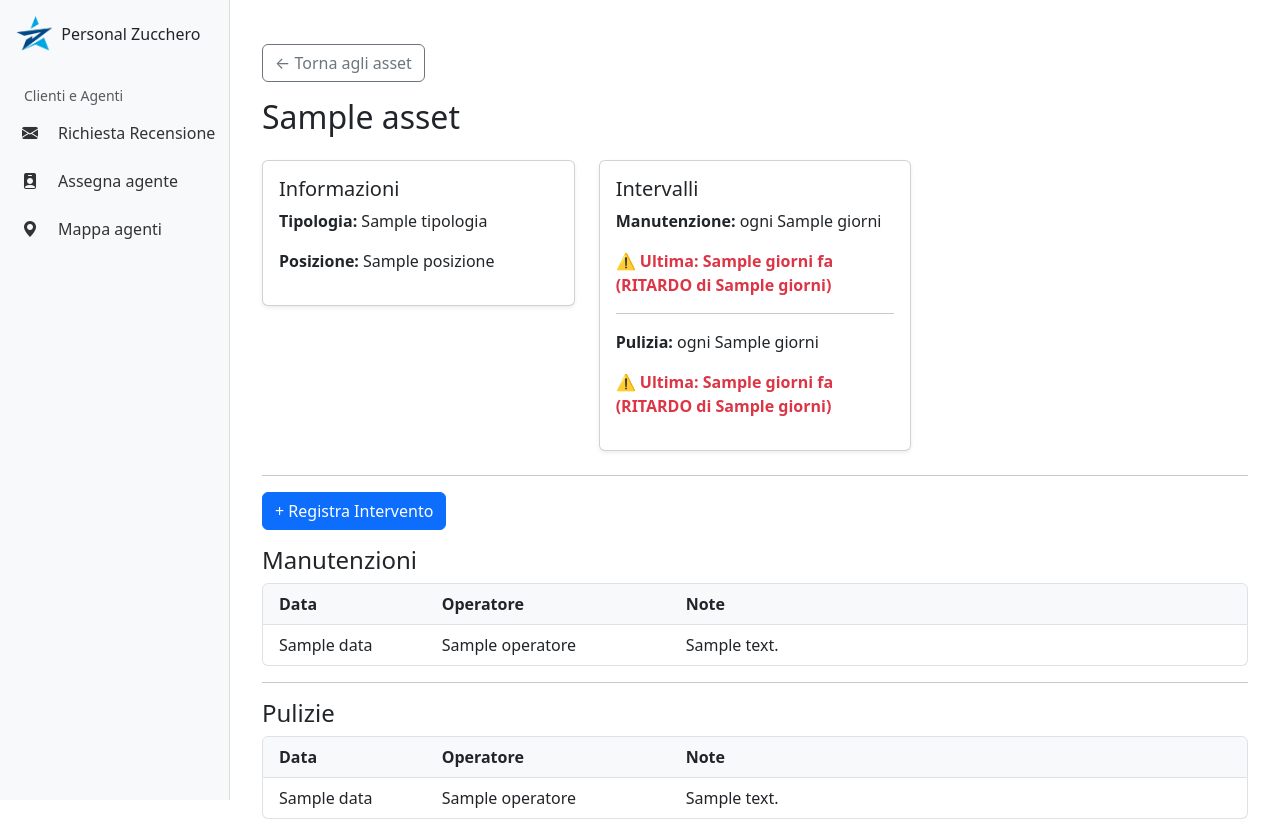
After one commit to Nicolas-Personal-Zucchero/PZ-Web-Dashboard, a Flask app: template app/templates/wip/asset_dettaglio.html in a window 1280 px wide. The commit adds this page. Run offline with Flask 3, Linux system fonts and the light colour scheme; the template is opened without the code that fills it: most values are stand-ins (such as "Sample title", 1, 10 or a date in 2020).

Commit message:
first implementation of asset detail

```diff
--- a/app/templates/wip/asset.html
+++ b/app/templates/wip/asset.html
@@ -84,7 +84,7 @@
                     <td>{{ e.intervallo_manutenzione }}</td>
                     <td>{{ e.intervallo_pulizia }}</td>
                     <td class="text-end">
-                        <a href="www.google.com" class="btn btn-primary btn-sm">Apri</a>
+                        <a href="/wip/asset/{{ e.id }}" class="btn btn-primary btn-sm">Apri</a>
                     </td>
                     <td class="text-end">
                         <form method="POST" action="/wip/asset/elimina" onsubmit="return confirm('Sei sicuro di voler eliminare questo asset?');">
--- /dev/null
+++ b/app/templates/wip/asset_dettaglio.html
@@ -0,0 +1,173 @@
+{% extends "base.html" %}
+{% block title %}Dettaglio Asset{% endblock %}
+
+{% block content %}
+<div class="container mt-4">
+
+    <a href="/wip/asset" class="btn btn-outline-secondary mb-3">← Torna agli asset</a>
+
+    <h2 class="mb-4">{{ asset.nome }}</h2>
+
+    <div class="row mb-4">
+        <div class="col-md-4">
+            <div class="card shadow-sm">
+                <div class="card-body">
+                    <h5 class="card-title">Informazioni</h5>
+                    <p><strong>Tipologia:</strong> {{ asset.tipologia }}</p>
+                    <p><strong>Posizione:</strong> {{ asset.posizione }}</p>
+                </div>
+            </div>
+        </div>
+
+        <div class="col-md-4">
+            <div class="card shadow-sm">
+                <div class="card-body">
+                    <h5 class="card-title">Intervalli</h5>
+
+                    <!-- MANUTENZIONE -->
+                    <p><strong>Manutenzione:</strong> ogni {{ asset.intervallo_manutenzione }} giorni</p>
+                    {% if giorni_dalla_manutenzione is not none %}
+                        {% if giorni_ritardo_manutenzione %}
+                            <p class="text-danger fw-semibold">
+                                ⚠️ Ultima: {{ giorni_dalla_manutenzione }} giorni fa
+                                (RITARDO di {{ giorni_ritardo_manutenzione }} giorni)
+                            </p>
+                        {% else %}
+                            <p class="text-muted small">Ultima: {{ giorni_dalla_manutenzione }} giorni fa</p>
+                        {% endif %}
+                    {% else %}
+                        <p class="text-muted small">Nessuna manutenzione registrata</p>
+                    {% endif %}
+
+                    <hr>
+
+                    <!-- PULIZIA -->
+                    <p><strong>Pulizia:</strong> ogni {{ asset.intervallo_pulizia }} giorni</p>
+                    {% if giorni_dalla_pulizia is not none %}
+                        {% if giorni_ritardo_pulizia %}
+                            <p class="text-danger fw-semibold">
+                                ⚠️ Ultima: {{ giorni_dalla_pulizia }} giorni fa
+                                (RITARDO di {{ giorni_ritardo_pulizia }} giorni)
+                            </p>
+                        {% else %}
+                            <p class="text-muted small">Ultima: {{ giorni_dalla_pulizia }} giorni fa</p>
+                        {% endif %}
+                    {% else %}
+                        <p class="text-muted small">Nessuna pulizia registrata</p>
+                    {% endif %}
+                </div>
+            </div>
+        </div>
+
+    </div>
+
+    <hr>
+    <button class="btn btn-primary mb-3" data-bs-toggle="modal" data-bs-target="#modalIntervento">
+        + Registra Intervento
+    </button>
+
+
+    <h4>Manutenzioni</h4>
+    {% if manutenzioni %}
+    <div style="max-height: 300px; overflow-y: auto;">
+        <ul class="list-group">
+            <li class="list-group-item bg-light fw-bold static-header">
+                <div class="row">
+                    <div class="col-md-2">Data</div>
+                    <div class="col-md-3">Operatore</div>
+                    <div class="col-md-7">Note</div>
+                </div>
+            </li>
+            {% for m in manutenzioni %}
+            <li class="list-group-item">
+                <div class="row">
+                    <div class="col-md-2">{{ m.data }}</div>
+                    <div class="col-md-3">{{ m.operatore }}</div>
+                    <div class="col-md-7">{{ m.note }}</div>
+                </div>
+            </li>
+            {% endfor %}
+        </ul>
+    </div>
+    {% else %}
+    <p class="text-muted">Nessuna manutenzione registrata.</p>
+    {% endif %}
+
+    <hr>
+
+    <h4>Pulizie</h4>
+    {% if pulizie %}
+    <div style="max-height: 300px; overflow-y: auto;">
+        <ul class="list-group">
+            <li class="list-group-item bg-light fw-bold static-header">
+                <div class="row">
+                    <div class="col-md-2">Data</div>
+                    <div class="col-md-3">Operatore</div>
+                    <div class="col-md-7">Note</div>
+                </div>
+            </li>
+            {% for p in pulizie %}
+            <li class="list-group-item">
+                <div class="row">
+                    <div class="col-md-2">{{ p.data }}</div>
+                    <div class="col-md-3">{{ p.operatore }}</div>
+                    <div class="col-md-7">{{ p.note }}</div>
+                </div>
+            </li>
+            {% endfor %}
+        </ul>
+    </div>
+    {% else %}
+    <p class="text-muted">Nessuna pulizia registrata</p>
+    {% endif %}
+
+
+</div>
+
+<!-- Modal Intervento -->
+<div class="modal fade" id="modalIntervento" tabindex="-1">
+  <div class="modal-dialog">
+    <div class="modal-content">
+      <form method="POST" action="/wip/asset/{{ asset.id }}/add_intervento">
+        <div class="modal-header">
+          <h5 class="modal-title">Registra Intervento</h5>
+          <button type="button" class="btn-close" data-bs-dismiss="modal"></button>
+        </div>
+
+        <div class="modal-body">
+
+          <div class="mb-3">
+            <label class="form-label">Tipo Intervento</label>
+            <select class="form-select" name="tipo" required>
+              <option value="manutenzione">Manutenzione</option>
+              <option value="pulizia">Pulizia</option>
+            </select>
+          </div>
+
+            <div class="mb-3">
+                <label class="form-label">Data</label>
+                <input type="date" class="form-control" name="data" id="data" value="{{ datetime.now().strftime('%Y-%m-%d') }}" required>
+            </div>
+
+          <div class="mb-3">
+            <label class="form-label">Operatore</label>
+            <input type="text" class="form-control" name="operatore" required>
+          </div>
+
+          <div class="mb-3">
+            <label class="form-label">Note</label>
+            <textarea class="form-control" name="note"></textarea>
+          </div>
+
+        </div>
+
+        <div class="modal-footer">
+          <button type="submit" class="btn btn-primary">Salva</button>
+        </div>
+
+      </form>
+    </div>
+  </div>
+</div>
+
+{% endblock %}
```
Also changed, not shown: app/routes/asset.py (+76 -0 lines), app/templates/wip/interventi-asset.html (deleted).
